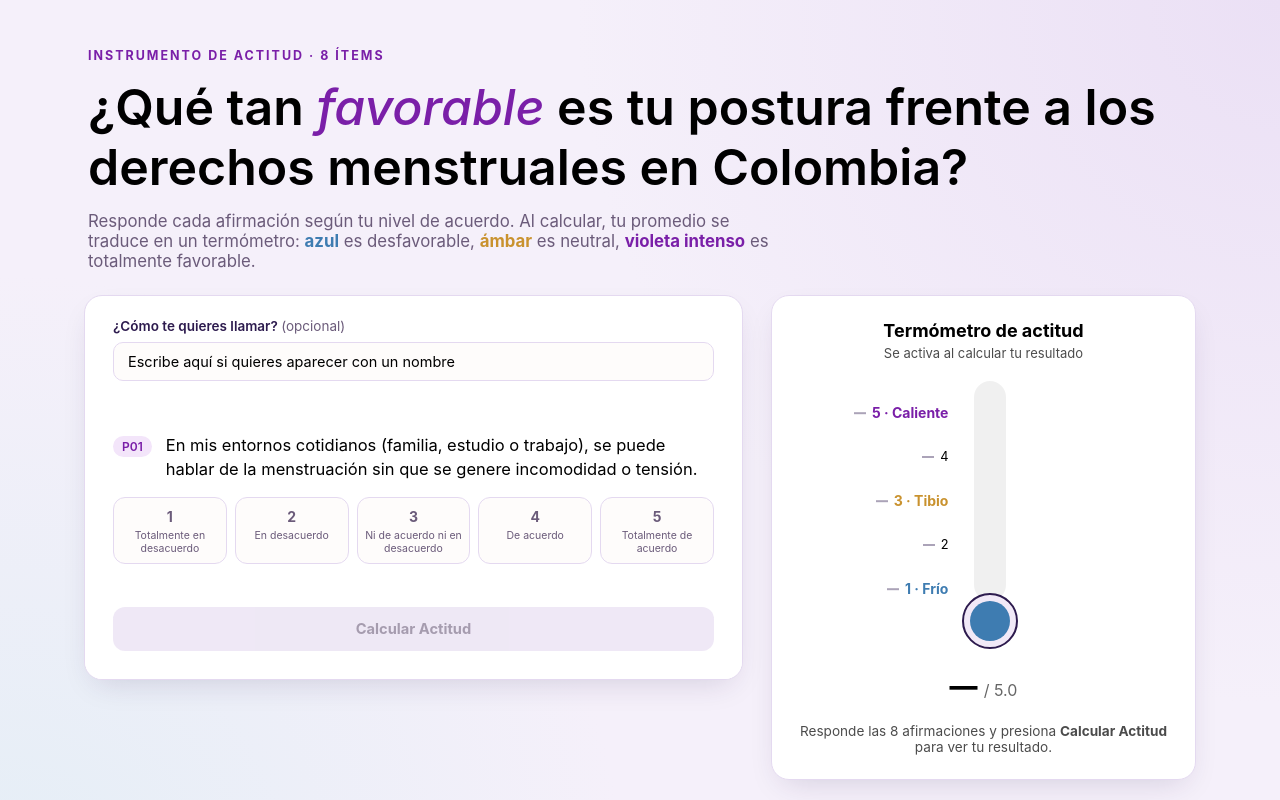
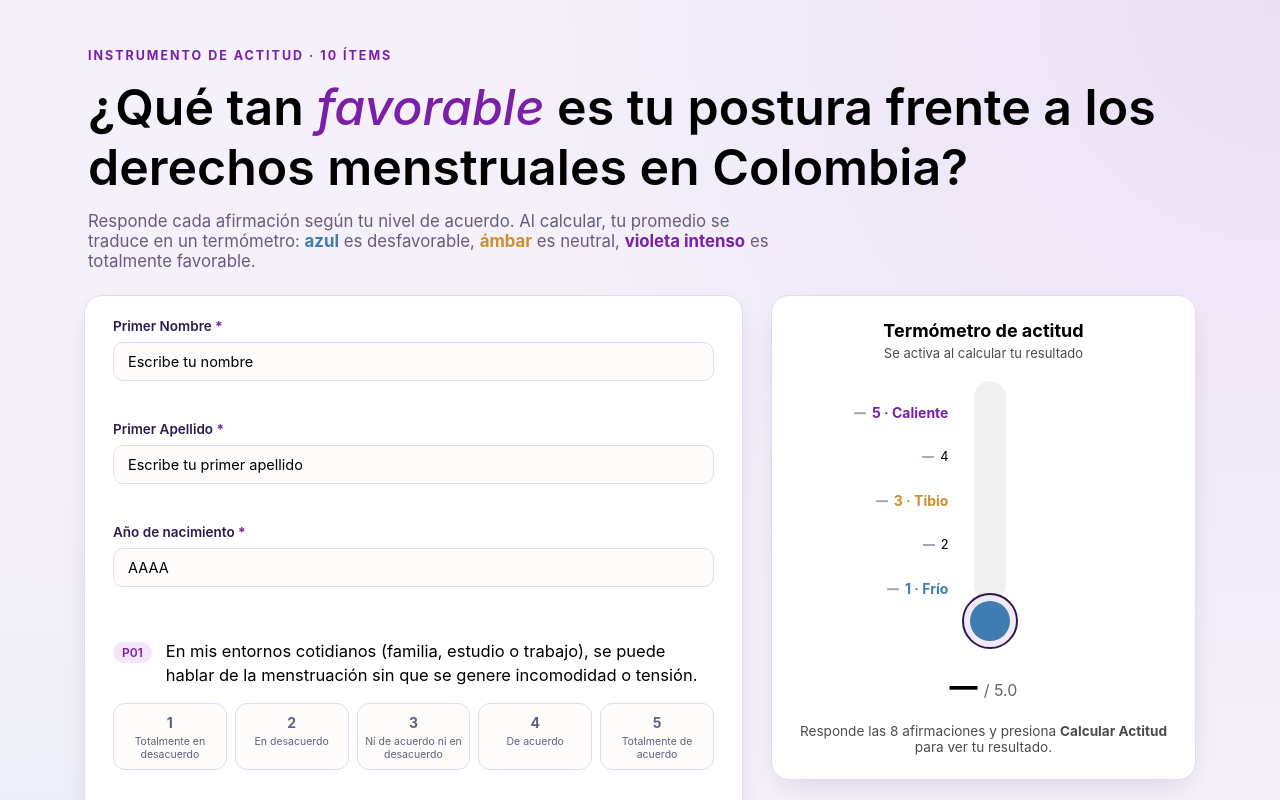
Before and after one commit to lmanuriveral/termometer-rhudp, a React (Vite) app: page / in a window 1280 px wide. Shown: the top 800 px of the page. Built offline with nearby package versions, Linux system fonts and the light colour scheme.

Commit message:
all changes

```diff
--- a/src/App.tsx
+++ b/src/App.tsx
@@ -20,12 +20,39 @@
   }
 }
 
+// Primera letra en mayúscula de un texto, ej: "manuela" -> "M"
+function inicialMayuscula(texto: string): string {
+  const limpio = texto.trim();
+  if (!limpio) return "";
+  return limpio.charAt(0).toUpperCase();
+}
+
+// Construye el código: inicial del nombre + inicial del apellido + año.
+// Ej: nombre="Manuela", apellido="Rivera", anio="2002" -> "MR2002"
+function formatearCodigo(
+  nombre: string,
+  apellido: string,
+  anio: string,
+): string {
+  return `${inicialMayuscula(nombre)}${inicialMayuscula(apellido)}${anio.trim()}`;
+}
+
+function anioEsValido(anio: string): boolean {
+  if (!/^\d{4}$/.test(anio.trim())) return false;
+  const n = parseInt(anio.trim(), 10);
+  const anioActual = new Date().getFullYear();
+  return n >= 1900 && n <= anioActual;
+}
+
 export default function App() {
   const [respuestas, setRespuestas] = useState<Answer[]>(
     new Array(PREGUNTAS.length).fill(null),
   );
   const [faltantes, setFaltantes] = useState<number[]>([]);
   const [nombre, setNombre] = useState("");
+  const [apellido, setApellido] = useState("");
+  const [anioNacimiento, setAnioNacimiento] = useState("");
+  const [camposFaltantes, setCamposFaltantes] = useState<string[]>([]);
   const [resultado, setResultado] = useState<Diagnosis | null>(() =>
     leerDiagnosticoGuardado(),
   );
@@ -47,6 +74,19 @@
   const handleNombreChange = (value: string) => {
     if (yaRespondio) return;
     setNombre(value);
+    setCamposFaltantes((prev) => prev.filter((c) => c !== "nombre"));
+  };
+
+  const handleApellidoChange = (value: string) => {
+    if (yaRespondio) return;
+    setApellido(value);
+    setCamposFaltantes((prev) => prev.filter((c) => c !== "apellido"));
+  };
+
+  const handleAnioNacimientoChange = (value: string) => {
+    if (yaRespondio) return;
+    setAnioNacimiento(value);
+    setCamposFaltantes((prev) => prev.filter((c) => c !== "anioNacimiento"));
   };
 
   const handleCalcular = async () => {
@@ -55,10 +95,20 @@
     const vacios = respuestas
       .map((r, i) => (r === null ? i : -1))
       .filter((i) => i !== -1);
-    if (vacios.length > 0) {
+
+    const camposVacios: string[] = [];
+    if (!nombre.trim()) camposVacios.push("nombre");
+    if (!apellido.trim()) camposVacios.push("apellido");
+    if (!anioNacimiento.trim() || !anioEsValido(anioNacimiento)) {
+      camposVacios.push("anioNacimiento");
+    }
+
+    if (vacios.length > 0 || camposVacios.length > 0) {
       setFaltantes(vacios);
+      setCamposFaltantes(camposVacios);
       return;
     }
+
     const suma = respuestas.reduce<number>((acc, v) => acc + (v ?? 0), 0);
     const promedio = suma / PREGUNTAS.length;
     const { colorKey, label } = clasificar(promedio);
@@ -69,18 +119,20 @@
     };
     setResultado(diagnostico);
 
-    localStorage.setItem(STORAGE_KEY, JSON.stringify(diagnostico));
-    setYaRespondio(true);
+    // localStorage.setItem(STORAGE_KEY, JSON.stringify(diagnostico));
+    // setYaRespondio(true);
 
     const endpoint = import.meta.env.VITE_SHEET_ENDPOINT;
     if (endpoint) {
+      const codigo = formatearCodigo(nombre, apellido, anioNacimiento);
+
       try {
         await fetch(endpoint, {
           method: "POST",
           mode: "no-cors",
           headers: { "Content-Type": "text/plain" },
           body: JSON.stringify({
-            nombre: nombre.trim() || null,
+            nombre: codigo,
             respuestas,
             average: diagnostico.average,
             label: diagnostico.label,
@@ -110,10 +162,15 @@
           <SurveyForm
             respuestas={respuestas}
             faltantes={faltantes}
+            camposFaltantes={camposFaltantes}
             onAnswer={handleAnswer}
             onCalcular={handleCalcular}
             nombre={nombre}
+            apellido={apellido}
+            anioNacimiento={anioNacimiento}
             onNombreChange={handleNombreChange}
+            onApellidoChange={handleApellidoChange}
+            onAnioNacimientoChange={handleAnioNacimientoChange}
           />
         )}
         <Thermometer resultado={resultado} />
--- a/src/components/Header.tsx
+++ b/src/components/Header.tsx
@@ -7,7 +7,7 @@
   return (
     <View style={[styles.hero, isMobile && styles.heroMobile]}>
       <View style={styles.eyebrowRow}>
-        <Text style={styles.eyebrow}>Instrumento de actitud · 8 ítems</Text>
+        <Text style={styles.eyebrow}>Instrumento de actitud · 10 ítems</Text>
       </View>
       <View style={styles.eyebrowRow}>
         <Text style={[styles.h1, isMobile && styles.h1Mobile]}>
--- a/src/components/SurveyForm.tsx
+++ b/src/components/SurveyForm.tsx
@@ -14,7 +14,12 @@
   respuestas: Answer[];
   faltantes: number[];
   nombre: string;
+  apellido: string;
+  anioNacimiento: string;
+  camposFaltantes: string[];
   onNombreChange: (value: string) => void;
+  onApellidoChange: (value: string) => void;
+  onAnioNacimientoChange: (value: string) => void;
   onAnswer: (index: number, value: number) => void;
   onCalcular: () => void;
 }
@@ -31,7 +36,12 @@
   respuestas,
   faltantes,
   nombre,
+  apellido,
+  anioNacimiento,
+  camposFaltantes,
   onNombreChange,
+  onApellidoChange,
+  onAnioNacimientoChange,
   onAnswer,
   onCalcular,
 }: Props) {
@@ -40,7 +50,10 @@
 
   const completo =
     respuestas.length === PREGUNTAS.length &&
-    respuestas.every((r) => r !== undefined && r !== null);
+    respuestas.every((r) => r !== undefined && r !== null) &&
+    nombre.trim().length > 0 &&
+    apellido.trim().length > 0 &&
+    anioNacimiento.trim().length > 0;
 
   return (
     <View style={styles.card}>
@@ -54,13 +67,47 @@
 
       <View style={styles.nameBlock}>
         <Text style={styles.nameLabel}>
-          ¿Cómo te quieres llamar? <Text style={styles.nameOptional}>(opcional)</Text>
+          Primer Nombre <Text style={styles.required}>*</Text>
         </Text>
         <TextInput
           value={nombre}
           onChangeText={onNombreChange}
-          placeholder="Escribe aquí si quieres aparecer con un nombre"
-          style={styles.nameInput}
+          placeholder="Escribe tu nombre"
+          style={[
+            styles.nameInput,
+            camposFaltantes.includes("nombre") && styles.nameInputMissing,
+          ]}
+        />
+      </View>
+      <View style={styles.nameBlock}>
+        <Text style={styles.nameLabel}>
+          Primer Apellido <Text style={styles.required}>*</Text>
+        </Text>
+        <TextInput
+          value={apellido}
+          onChangeText={onApellidoChange}
+          placeholder="Escribe tu primer apellido"
+          style={[
+            styles.nameInput,
+            camposFaltantes.includes("apellido") && styles.nameInputMissing,
+          ]}
+        />
+      </View>
+      <View style={styles.nameBlock}>
+        <Text style={styles.nameLabel}>
+          Año de nacimiento <Text style={styles.required}>*</Text>
+        </Text>
+        <TextInput
+          value={anioNacimiento}
+          onChangeText={onAnioNacimientoChange}
+          placeholder="AAAA"
+          keyboardType="numeric"
+          maxLength={4}
+          style={[
+            styles.nameInput,
+            camposFaltantes.includes("anioNacimiento") &&
+              styles.nameInputMissing,
+          ]}
         />
       </View>
 
@@ -118,8 +165,7 @@
       <View style={styles.actions}>
         <Pressable
           style={[styles.btnPrimary, !completo && styles.btnDisabled]}
-          onPress={completo ? onCalcular : undefined}
-          disabled={!completo}
+          onPress={onCalcular}
         >
           <Text
             style={[styles.btnPrimaryText, !completo && styles.btnTextDisabled]}
@@ -140,7 +186,7 @@
     boxShadow: "var(--shadow)",
     display: "flex",
     flexDirection: "column",
-    maxHeight: "calc(100dvh - 415px)",
+    maxHeight: "calc(100dvh - 30px)",
     overflow: "hidden",
   },
   nameBlock: {
@@ -156,9 +202,9 @@
     marginBottom: 8,
     color: "var(--ink)",
   },
-  nameOptional: {
-    fontWeight: "400",
-    color: "var(--ink-soft)",
+  required: {
+    color: "var(--caliente)",
+    fontWeight: "700",
   },
   nameInput: {
     border: "1.5px solid var(--line)",
@@ -170,6 +216,10 @@
     fontSize: 14.5,
     backgroundColor: "#fefcfb",
     outlineStyle: "none",
+  },
+  nameInputMissing: {
+    borderColor: "var(--caliente)",
+    backgroundColor: "var(--caliente-soft)",
   },
   scroll: {
     flex: 1,
--- a/src/data/questions.ts
+++ b/src/data/questions.ts
@@ -9,6 +9,8 @@
   "Ver una mancha de sangre menstrual en la ropa de alguien suele interpretarse en mi entorno como un descuido o falta de higiene.",
   "Los productos de higiene menstrual (toallas, tampones, copas) deben considerarse bienes esenciales exentos de impuestos.",
   "Mis espacios de estudio o trabajo me permiten ajustar mi ritmo de actividades según las necesidades de mi ciclo menstrual.",
+  "Las políticas públicas actuales garantizan de manera adecuada los derechos menstruales de las mujeres rurales y de escasos recursos.",
+  "Apoyo que el Estado colombiano invierta más recursos en programas de salud y menstruación digna.",
   "Las políticas públicas actuales garantizan de manera adecuada los derechos menstruales de las mujeres rurales y de escasos recursos.",
   "Apoyo que el Estado colombiano invierta más recursos en programas de salud y menstruación digna.",
 ];
```
